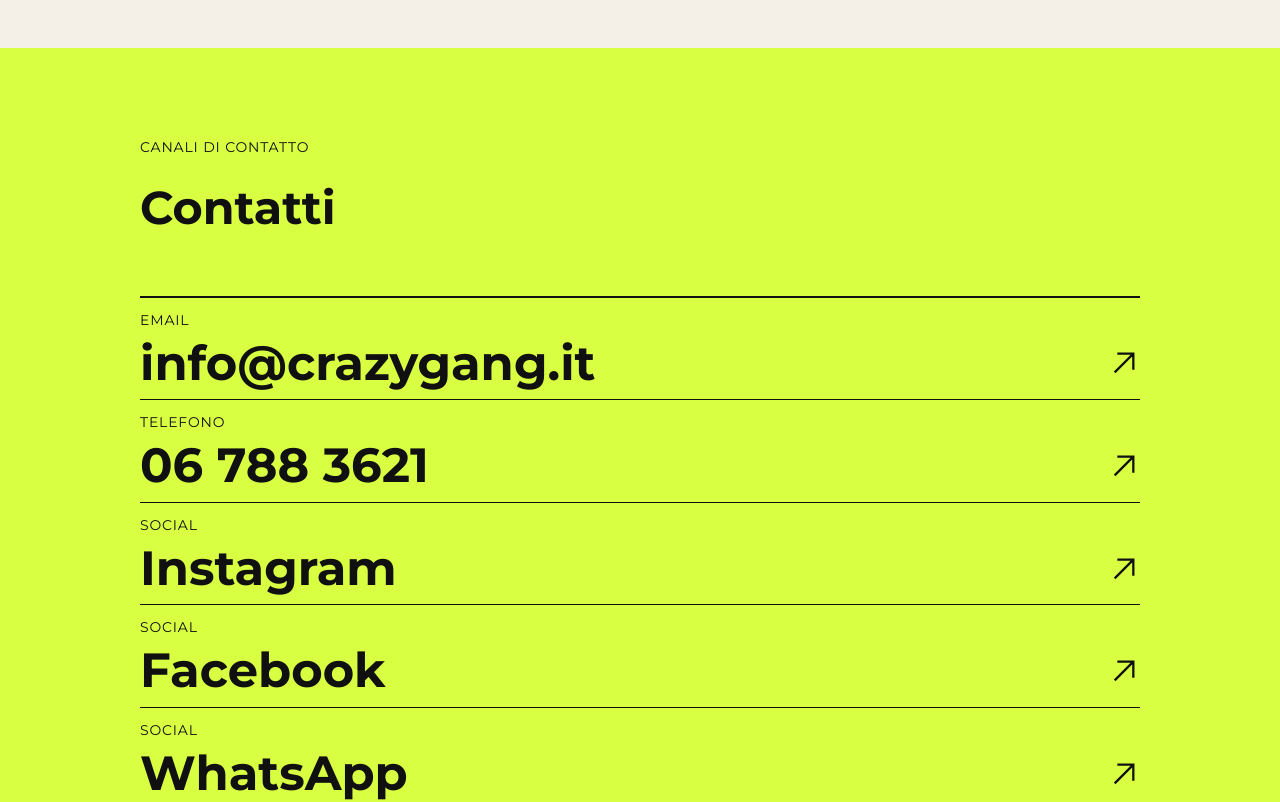
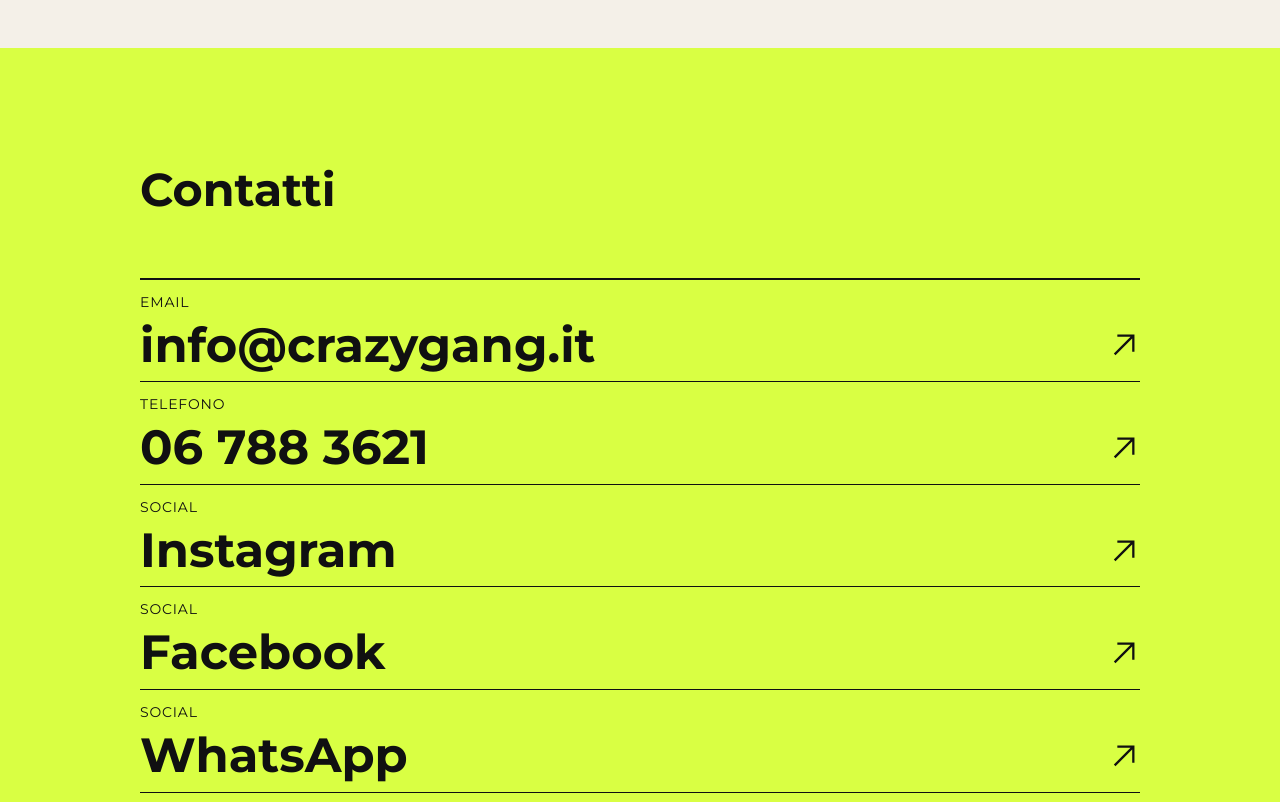
Before and after one commit to stoppo22/crazygangschool-website, a React (Vite) app: page / in a window 1280 px wide. Shown: the part 10820-11622 px from the top of the page. Built offline with nearby package versions, Linux system fonts and the light colour scheme.

Commit message:
style: rimuove il kicker "Canali di contatto" dalla sezione contatti
Tolto sia in home che nelle pagine corso; l'header torna a un blocco
semplice invece della griglia a due colonne che serviva ad allineare
kicker e titolo.

```diff
--- a/src/CoursePage.jsx
+++ b/src/CoursePage.jsx
@@ -125,7 +125,7 @@
 
       <section className="course-contact" aria-labelledby="course-contact-title">
         <div className="course-contact__inner">
-          <header><p>Canali di contatto</p><h2 id="course-contact-title">Contatti</h2></header>
+          <header><h2 id="course-contact-title">Contatti</h2></header>
           <div className="course-contact__channels">
             <a href={`mailto:${contact.email}?subject=${encodeURIComponent(`Informazioni: ${course.title}`)}`}><span>Email</span><strong>{contact.email}</strong><Arrow /></a>
             <a href={`tel:${contact.phone}`}><span>Telefono</span><strong>06 788 3621</strong><Arrow /></a>
--- a/src/chapters.css
+++ b/src/chapters.css
@@ -15,7 +15,7 @@
 /* Closing contact chapter: compact and aligned with faculty/location. */
 .contact{padding:clamp(70px,7vw,105px) var(--pad)}
 .contact__inner{width:min(100%,1000px)}
-.contact-intro{grid-template-columns:1fr 2fr;margin-bottom:clamp(38px,4vw,58px)}
+.contact-intro{display:block;margin-bottom:clamp(38px,4vw,58px)}
 .contact-intro h2{font-size:clamp(32px,3.6vw,55px)}
 .contact-channel{min-height:68px;padding:13px 0;grid-template-columns:105px minmax(0,3fr) auto}
 .contact-channel strong,.contact-channel--phones>div{font-size:clamp(16px,1.6vw,24px);overflow-wrap:anywhere}
--- a/src/courses.css
+++ b/src/courses.css
@@ -96,7 +96,7 @@
   .course-panel[data-active=true]>img,.course-hero__title span,.course-reveal,.related-course img{transform:none!important;clip-path:none!important;opacity:1!important}
 }
 .course-contact{padding:clamp(70px,7vw,105px) var(--pad);background:var(--acid)}
-.course-contact__inner{width:min(100%,1000px);margin:0 auto}.course-contact header{display:grid;grid-template-columns:1fr 2fr;align-items:end;margin-bottom:clamp(38px,4vw,58px)}.course-contact header p,.course-contact__channels>*>span:first-child{font-size:11px;text-transform:uppercase;letter-spacing:.09em}.course-contact h2{font-family:Montserrat,Arial,sans-serif;font-size:clamp(32px,3.6vw,55px);font-weight:700;line-height:.78;letter-spacing:normal}.course-contact__channels{border-top:2px solid var(--ink)}.course-contact__channels>*{min-height:68px;padding:13px 0;display:grid;grid-template-columns:105px minmax(0,3fr) auto;gap:28px;align-items:center;border-bottom:1px solid var(--ink)}.course-contact__channels strong,.course-contact__channels p{font-size:clamp(22px,2.5vw,38px);line-height:.95}.course-contact__channels p{display:flex;flex-wrap:wrap;gap:.15em .6em}.course-contact__channels svg{width:clamp(24px,2.5vw,36px);height:auto}.course-contact__pending{color:rgba(16,16,17,.55)}.course-contact__pending strong{font-size:clamp(19px,2vw,30px);font-weight:500}
+.course-contact__inner{width:min(100%,1000px);margin:0 auto}.course-contact header{margin-bottom:clamp(38px,4vw,58px)}.course-contact__channels>*>span:first-child{font-size:11px;text-transform:uppercase;letter-spacing:.09em}.course-contact h2{font-family:Montserrat,Arial,sans-serif;font-size:clamp(32px,3.6vw,55px);font-weight:700;line-height:.78;letter-spacing:normal}.course-contact__channels{border-top:2px solid var(--ink)}.course-contact__channels>*{min-height:68px;padding:13px 0;display:grid;grid-template-columns:105px minmax(0,3fr) auto;gap:28px;align-items:center;border-bottom:1px solid var(--ink)}.course-contact__channels strong,.course-contact__channels p{font-size:clamp(22px,2.5vw,38px);line-height:.95}.course-contact__channels p{display:flex;flex-wrap:wrap;gap:.15em .6em}.course-contact__channels svg{width:clamp(24px,2.5vw,36px);height:auto}.course-contact__pending{color:rgba(16,16,17,.55)}.course-contact__pending strong{font-size:clamp(19px,2vw,30px);font-weight:500}
 @media(max-width:820px),(hover:none){.course-contact{padding:78px 23px}.course-contact header{display:block;margin-bottom:44px}.course-contact h2{margin-top:22px;font-size:32px}.course-contact__channels>*{min-height:0;grid-template-columns:1fr auto;gap:7px 18px;padding:18px 0}.course-contact__channels>*>span:first-child{grid-column:1/-1}.course-contact__channels strong,.course-contact__channels p{font-size:clamp(22px,7vw,31px);overflow-wrap:anywhere}.course-contact__pending strong{font-size:20px}}
 
 /* Verified course schedules */
--- a/src/main.jsx
+++ b/src/main.jsx
@@ -191,7 +191,7 @@
 
       <section id="contatti" className="contact" tabIndex={-1} aria-labelledby="contact-title">
         <div className="contact__inner">
-          <div className="contact-intro"><p>Canali di contatto</p><h2 id="contact-title">Contatti</h2></div>
+          <div className="contact-intro"><h2 id="contact-title">Contatti</h2></div>
           <div className="contact-layout">
             <div className="contact-channels">
               <a className="contact-channel" href={`mailto:${contact.email}`}><span>Email</span><strong>{contact.email}</strong><Arrow /></a>
```
